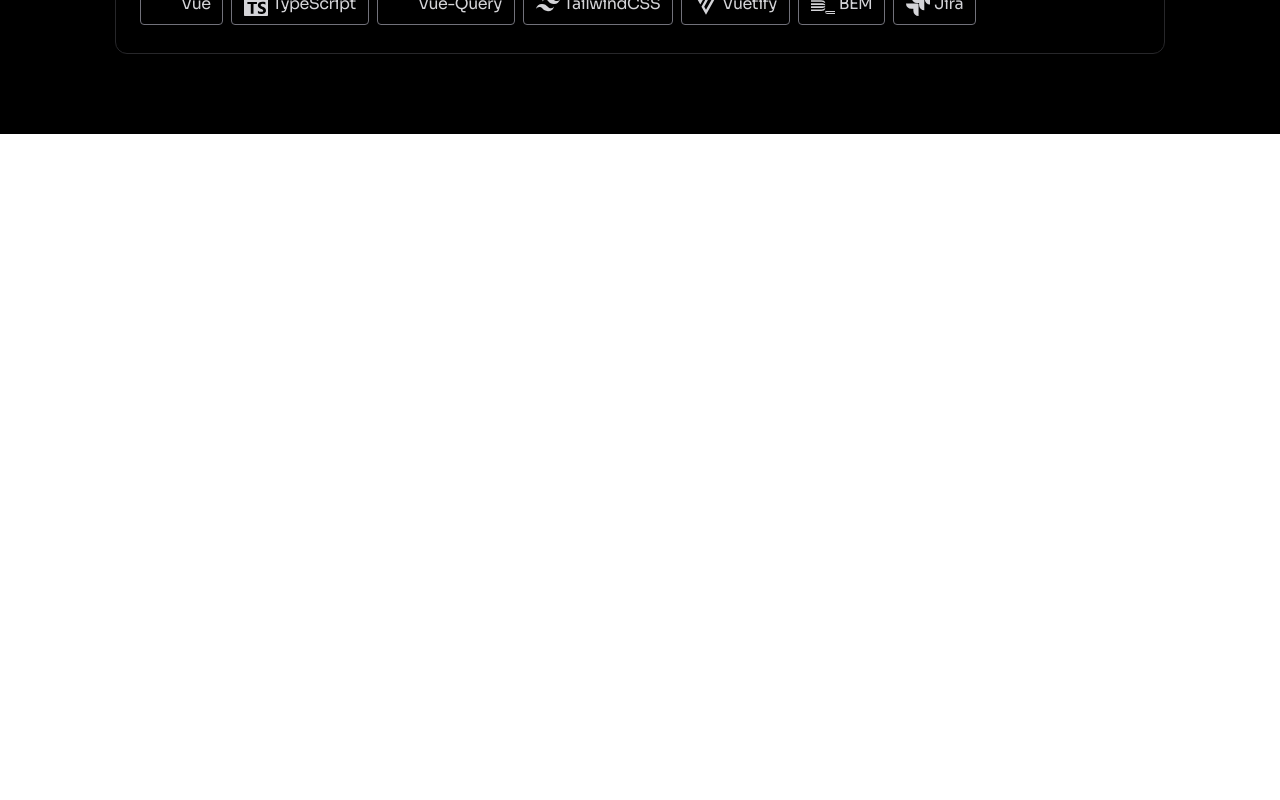
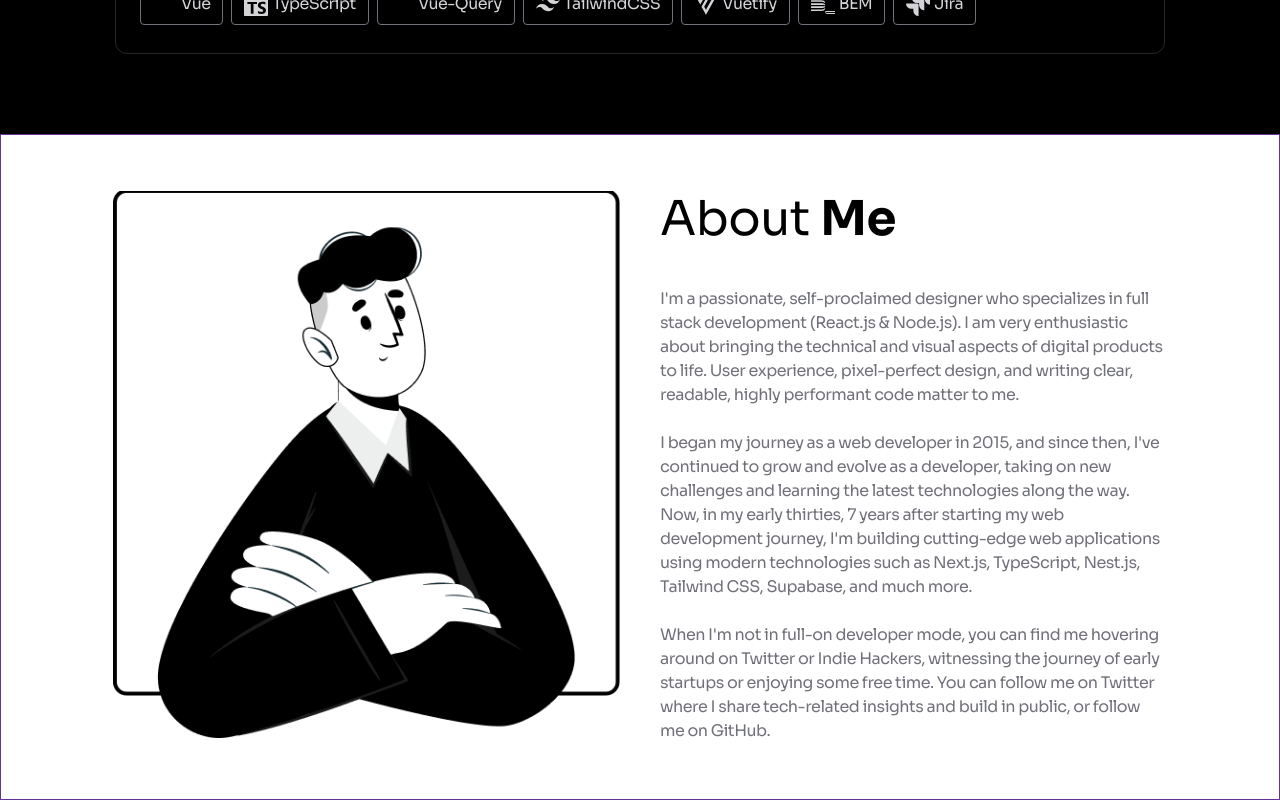
Before and after one commit to ali-valiyev-dev/personal_portfolio, a React (Vite) app: page / in a window 1280 px wide. Shown: the part 1794-2594 px from the top of the page. Before the commit the page ends 1928 px from the top, so only its background shows below. Built offline with nearby package versions, Linux system fonts and the light colour scheme; some icons are missing.

Commit message:
feat: add About component

```diff
--- a/src/App.jsx
+++ b/src/App.jsx
@@ -1,4 +1,4 @@
-import { Experience, Hero, Navbar, Skills } from "./components";
+import { About, Experience, Hero, Navbar, Skills } from "./components";
 
 function App() {
   return (
@@ -12,6 +12,7 @@ function App() {
         <div className="bg-primary-black">
           <Experience />
         </div>
+        <About />
       </main>
       <footer></footer>
     </>
--- /dev/null
+++ b/src/components/About.jsx
@@ -0,0 +1,51 @@
+import SectionTitle from "./SectionTitle";
+
+const About = () => {
+  return (
+    <section
+      id="about"
+      className="borders text-primary-black mx-auto max-w-screen-2xl px-4 md:px-14 xl:px-28 py-10 xl:py-14">
+      <div className="flex flex-col lg:flex-row gap-10 items-start">
+        <figure className="w-full lg:w-1/2 flex items-center justify-center">
+          <img
+            src="/me.png"
+            alt="Portrait of the developer"
+            className="max-w-full h-auto"
+          />
+        </figure>
+
+        <article className="w-full lg:w-1/2 flex flex-col justify-between">
+          <div className="w-full lg:w-max">
+            <SectionTitle title="About Me" />
+          </div>
+
+          <p className="mt-10 text-zinc-500 text-base">
+            I&apos;m a passionate, self-proclaimed designer who specializes in
+            full stack development (React.js & Node.js). I am very enthusiastic
+            about bringing the technical and visual aspects of digital products
+            to life. User experience, pixel-perfect design, and writing clear,
+            readable, highly performant code matter to me.
+            <br />
+            <br />
+            I began my journey as a web developer in 2015, and since then,
+            I&apos;ve continued to grow and evolve as a developer, taking on new
+            challenges and learning the latest technologies along the way. Now,
+            in my early thirties, 7 years after starting my web development
+            journey, I&apos;m building cutting-edge web applications using
+            modern technologies such as Next.js, TypeScript, Nest.js, Tailwind
+            CSS, Supabase, and much more.
+            <br />
+            <br />
+            When I&apos;m not in full-on developer mode, you can find me
+            hovering around on Twitter or Indie Hackers, witnessing the journey
+            of early startups or enjoying some free time. You can follow me on
+            Twitter where I share tech-related insights and build in public, or
+            follow me on GitHub.
+          </p>
+        </article>
+      </div>
+    </section>
+  );
+};
+
+export default About;
--- a/src/components/index.js
+++ b/src/components/index.js
@@ -8,6 +8,7 @@ import SkillItem from "./SkillItem";
 import Experience from "./Experience";
 import ExperienceItem from "./ExperienceItem";
 import Heading from "./Heading";
+import About from "./About";
 
 export {
   Navbar,
@@ -20,4 +21,5 @@ export {
   Experience,
   ExperienceItem,
   Heading,
+  About,
 };
```
Also changed, not shown: public/me.png (added).
